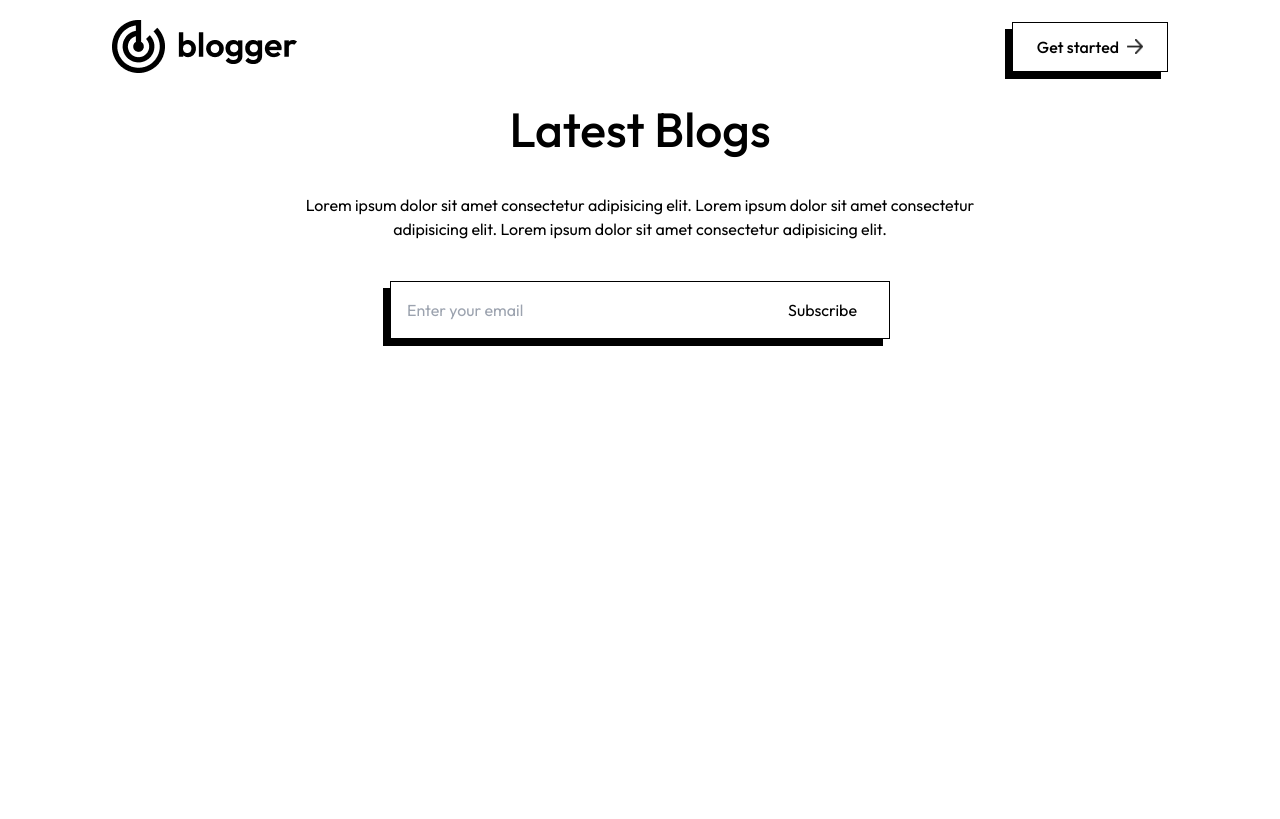
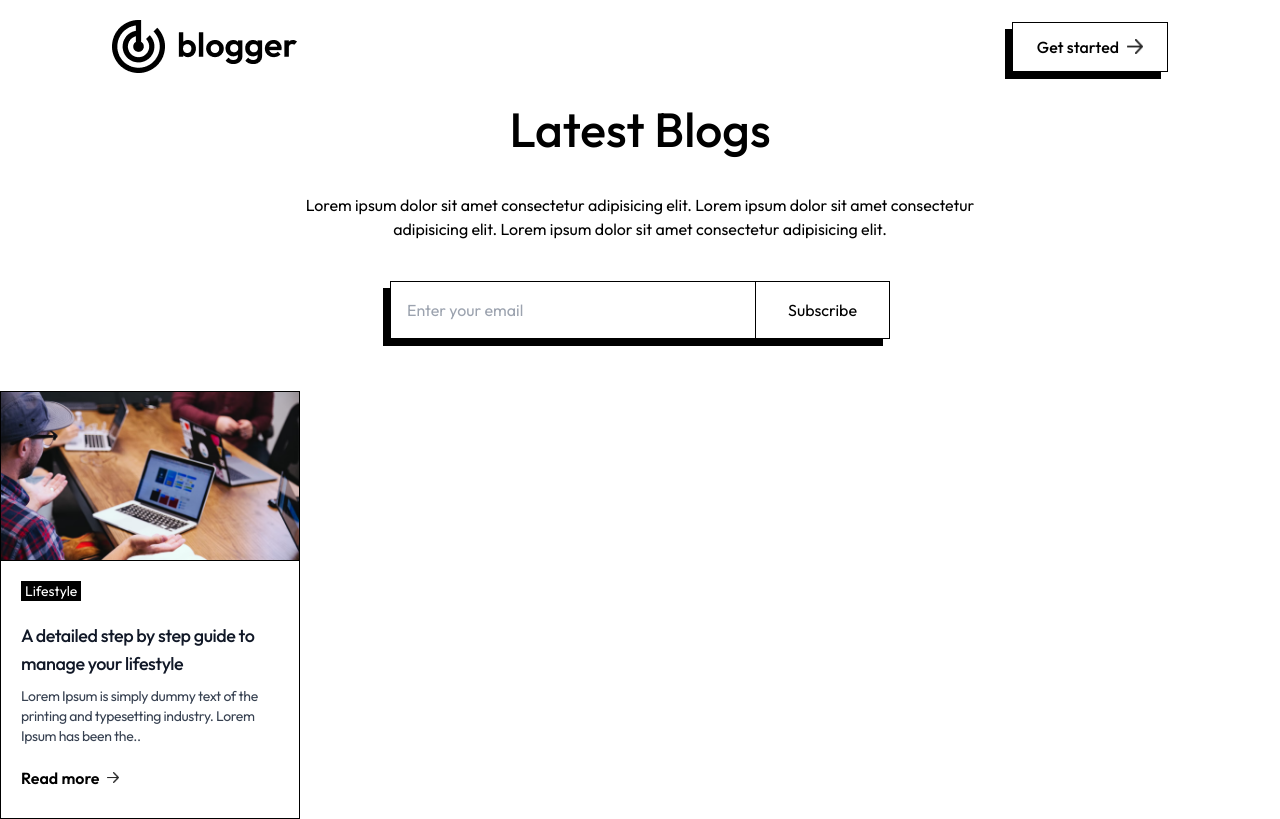
Before and after one commit to devxMani/BLOG, a Next.js app: page / in a window 1280 px wide. Built offline with nearby package versions, Linux system fonts and the light colour scheme.

Commit message:
bloglist

```diff
--- a/app/page.js
+++ b/app/page.js
@@ -1,8 +1,10 @@
+import BlogItem from "@/components/BlogItem";
 import Header from "@/components/Header";
 export default function Home() {
   return (
     <>
       <Header/>
+      <BlogItem/>
     </>
   );
 }
--- /dev/null
+++ b/components/BlogItem.jsx
@@ -0,0 +1,32 @@
+"use client";
+
+import { assets, blog_data } from "@/Assets/assets";
+import Image from "next/image";
+
+export default function BlogItem() {
+  return (
+    <div className="max-w-[330px] sm:max-w-[300px] bg-white border border-black hover:shadow-[-7px_7px_0px_#000000]">
+      <Image
+        src={blog_data[0].image}
+        alt=""
+        width={400}
+        height={400}
+        className="border-b border-black"
+      />
+      <p className="ml-5 mt-5 px-1 inline-block bg-black text-white text-sm">
+        {blog_data[0].category}
+      </p>
+      <div className="p-5">
+        <h5 className="mb-2 text-lg font-medium tracking-tight text-gray-900">
+          {blog_data[0].title}
+        </h5>
+        <p className="mb-3 text-sm tracking-tight text-gray-700">
+          {blog_data[0].description}
+        </p>
+        <div className="inline-flex items-center py-2 font-semibold text-center">
+            Read more <Image src={assets.arrow}  className ="ml-2" alt="" width={12} />
+        </div>
+      </div>
+    </div>
+  );
+}
--- /dev/null
+++ b/components/BlogList.jsx
@@ -0,0 +1,7 @@
+export default function BlogList() {
+  return (
+    <div>
+
+    </div>
+  )
+}
--- a/components/Header.jsx
+++ b/components/Header.jsx
@@ -30,7 +30,7 @@ export default function Header() {
             placeholder="Enter your email"
             className="w-full py-2 px-4 outline-none"
           />
-          <button className="border-1 border-black py-4 px-4 sm:px-8 active:bg-gray-600 active:text-white">
+          <button type="submit" className="border-l border-black py-4 px-4 sm:px-8 active:bg-gray-600 active:text-white">
             Subscribe
           </button>
         </form>
```
